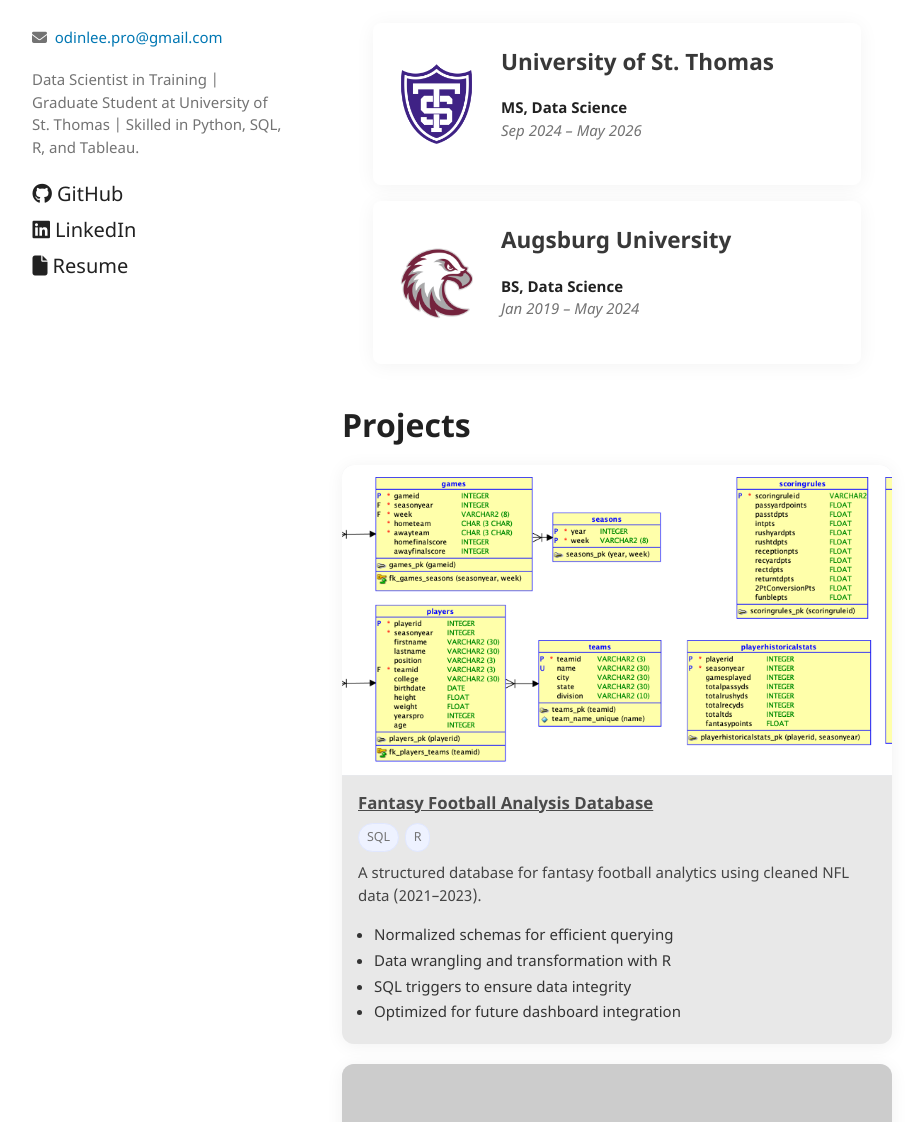
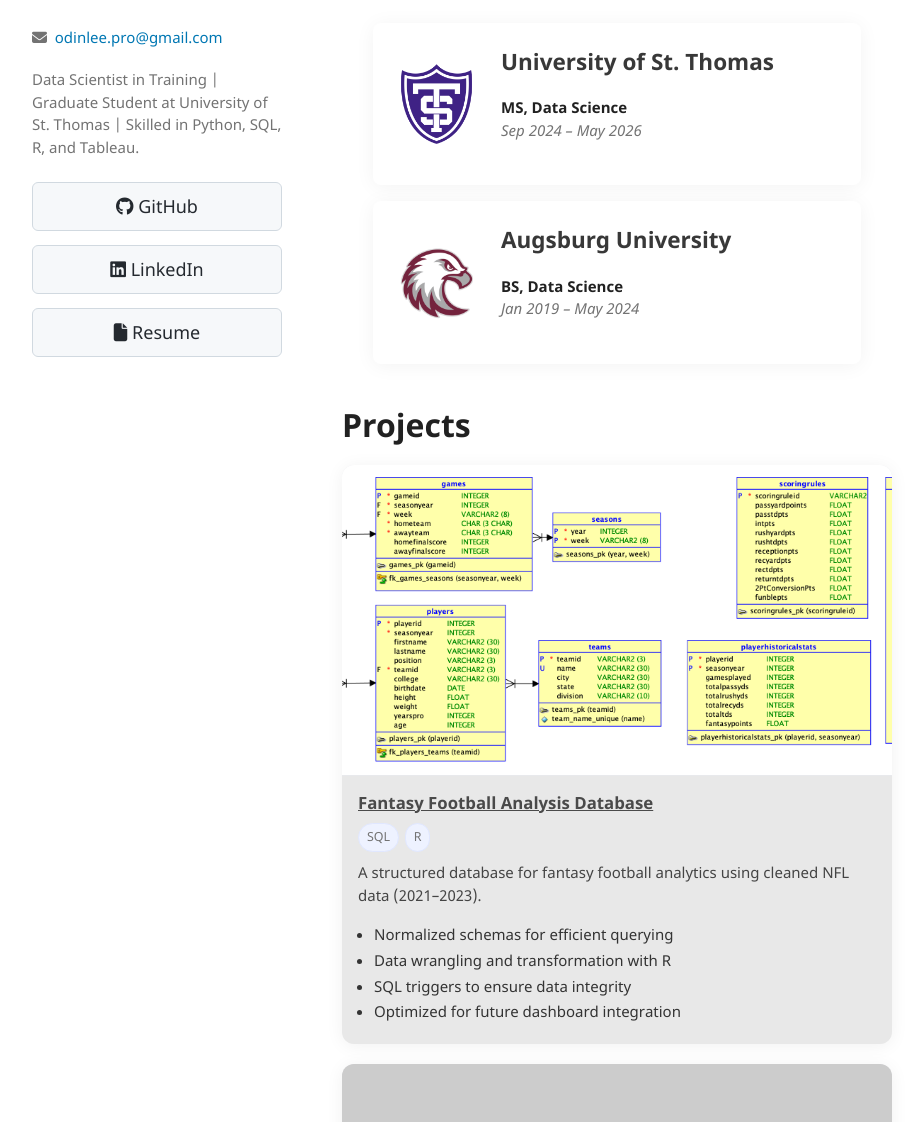
Before and after one commit to OdinLeePro/OdinLeePro.github.io, a Jekyll site: the page built from index.md, in a window 1280 px wide and 1400 px high, scrolled down 200 px. Shown: the part 278-1400 px from the top of the window, without its empty margins (178-1101 px from the left). Built offline with Jekyll 4.4.1, drawn with Linux system fonts in a browser that asks for light colours.

Commit message:
Update style.scss

```diff
--- a/assets/css/style.scss
+++ b/assets/css/style.scss
@@ -8,9 +8,41 @@
 /* Import minimal Jekyll theme base styles */
 @import "jekyll-theme-minimal.scss";
 
-/* Desktop link wrapper and links styling */
+/*                                                    */
+/*  Left Side Icon and links (Github, LinkedIn, ...)  */
+/*                                                    */
+
 .linkWrapperDesktop .link a {
-  font-size: 20px;
+  font-size: 18px;
+  display: inline-block;          /* Makes it behave like a button */
+  padding: 10px 16px;             /* Internal spacing */
+  background-color: #f6f8fa;      /* Light gray background */
+  border: 1px solid #d1d9e0;      /* Border */
+  border-radius: 6px;             /* Rounded corners */
+  text-decoration: none;          /* Remove underline */
+  color: #24292f;                 /* Dark text color */
+  text-align: center;             /* Center the text */
+  transition: background-color 0.2s ease; /* Smooth hover effect */
+  margin: 4px 0;                  /* Small vertical spacing between buttons */
+  width: 100%;                    /* Full width of container */
+  box-sizing: border-box;         /* Include padding in width calculation */
+}
+
+/* Hover effect */
+.linkWrapperDesktop .link a:hover {
+  background-color: #f3f4f6;      /* Slightly darker on hover */
+  border-color: #c9d1d9;          /* Darker border on hover */
+}
+
+/* Stack the buttons vertically */
+.linkWrapperDesktop .link {
+  list-style: none;               /* Remove bullet points */
+  padding: 0;                     /* Remove default padding */
+  margin: 0;                      /* Remove default margin */
+}
+
+.linkWrapperDesktop .link li {
+  margin: 6px 0;                  /* Space between button items */
 }
 
 /*===========================*/
```
